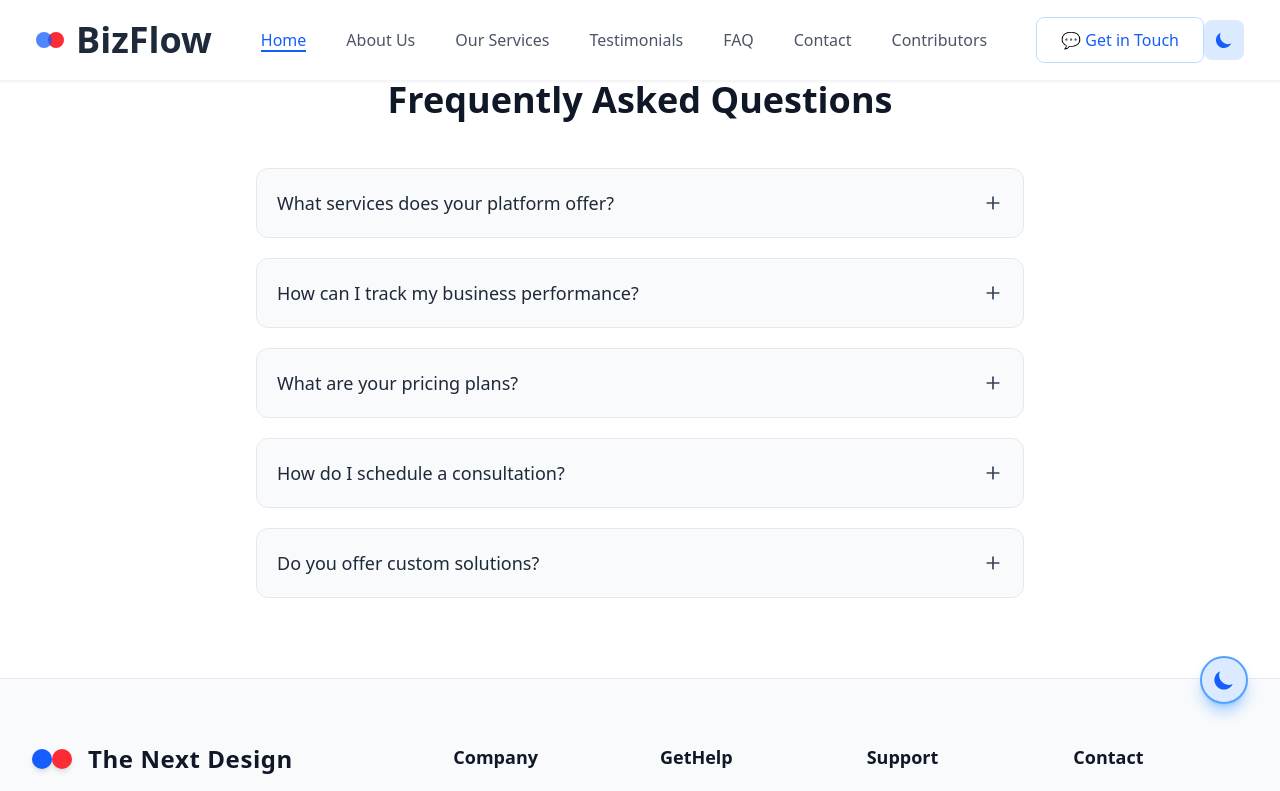
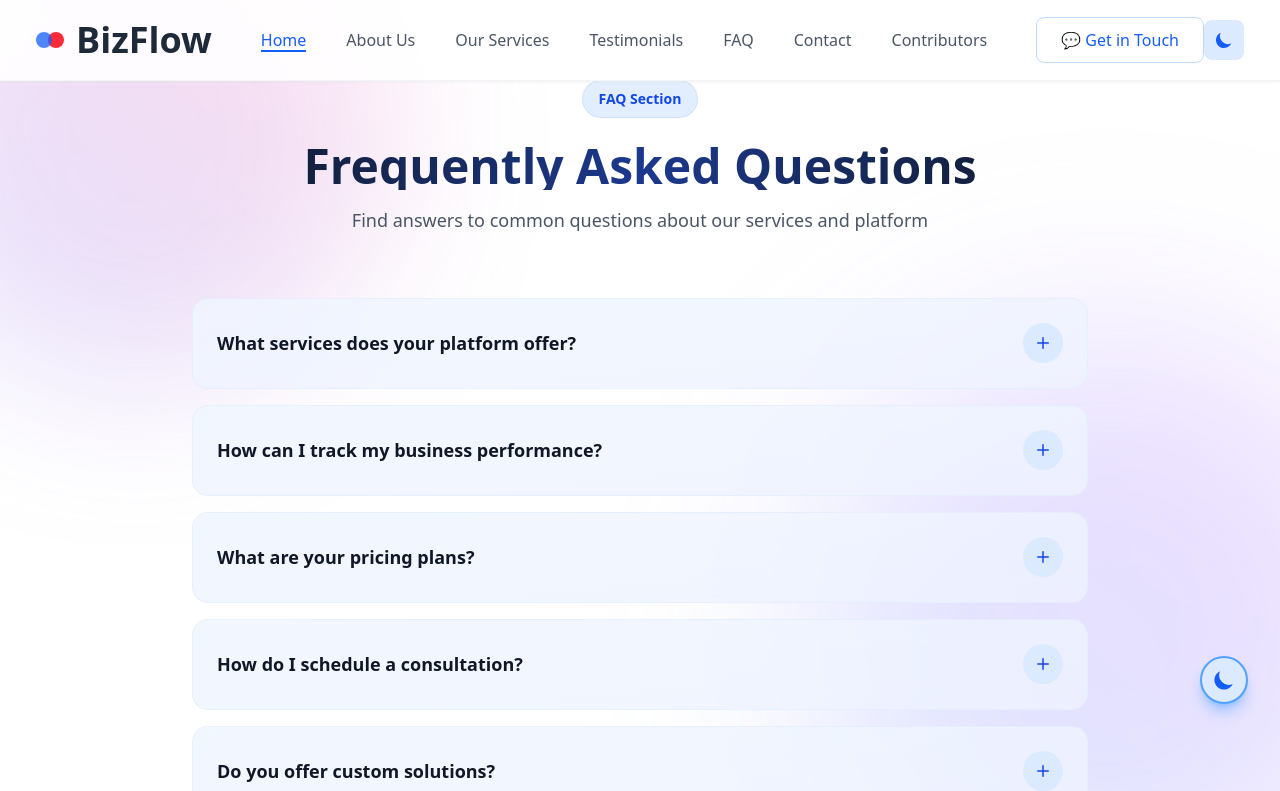
Before and after one commit to kanishka-commits/BizFlow, a React (Vite) app: page /faqs in a window 1280 px wide. Shown: the top 791 px of the page. Built offline with nearby package versions, Linux system fonts and the light colour scheme.

Commit message:
FAQ section

```diff
--- a/src/components/FAQ.jsx
+++ b/src/components/FAQ.jsx
@@ -1,8 +1,21 @@
-import { useState } from "react";
-import { FiPlus, FiMinus } from "react-icons/fi";
-import { motion, AnimatePresence } from "framer-motion";
-import { fadeIn, textVariant } from "../utils/motion";
+// Mock AnimatePresence component
+const AnimatePresence = ({ children, initial }) => children;import { useState } from "react";
+import { Plus, Minus } from "lucide-react";
+
 import { useTheme } from "../context/ThemeContext";
+
+// Mock motion and theme utilities to preserve original structure
+const motion = {
+  div: ({ children, variants, className, onClick, ...props }) => (
+    <div className={className} onClick={onClick} {...props}>{children}</div>
+  ),
+  h2: ({ children, variants, className }) => (
+    <h2 className={className}>{children}</h2>
+  )
+};
+
+const fadeIn = (direction, delay) => ({});
+const textVariant = (delay) => ({});
 
 const faqs = [
   {
@@ -41,82 +54,149 @@ export default function FAQ() {
   };
 
   return (
+    <div className="min-h-screen bg-transparent">
       <section
         id="faq"
-      className={`py-20 transition-colors duration-300 ${
+        className="py-20 bg-transparent transition-colors duration-300"
+      >
+        <div className="container mx-auto px-4 sm:px-6 lg:px-8">
+          <motion.div variants={fadeIn("up", 0.3)} className="max-w-4xl mx-auto">
+            {/* Header Section */}
+            <div className="text-center mb-16">
+              <div
+                className={`inline-block px-4 py-2 rounded-full text-sm font-semibold mb-6 transition-all duration-500 backdrop-blur-md ${
                   isDarkMode
-          ? "bg-gradient-to-br from-gray-950 via-blue-950 to-gray-900 text-white"
-          : "bg-white text-gray-900"
+                    ? "bg-blue-500/20 text-blue-300 border border-blue-400/30"
+                    : "bg-blue-100/80 text-blue-700 border border-blue-200/60"
                 }`}
               >
-      <div className="container mx-auto px-4 sm:px-6 lg:px-8">
-        <motion.div variants={fadeIn("up", 0.3)} className="max-w-3xl mx-auto">
+                FAQ Section
+              </div>
+
               <motion.h2
                 variants={textVariant(0.2)}
-            className={`text-3xl md:text-4xl font-bold text-center mb-12 ${
-              isDarkMode ? "text-white" : "text-gray-900"
-            }`}
+                className={`text-4xl md:text-5xl font-bold mb-4 transition-all duration-500 ${
+                  isDarkMode
+                    ? "text-white"
+                    : "text-gray-900"
+                } bg-gradient-to-r ${
+                  isDarkMode
+                    ? "from-white via-blue-100 to-white"
+                    : "from-gray-900 via-blue-900 to-gray-900"
+                } bg-clip-text text-transparent`}
               >
                 Frequently Asked Questions
               </motion.h2>
 
-          <div className="space-y-5">
+              <p className={`text-lg max-w-2xl mx-auto transition-colors duration-500 ${
+                isDarkMode ? "text-gray-300" : "text-gray-600"
+              }`}>
+                Find answers to common questions about our services and platform
+              </p>
+            </div>
+
+            {/* FAQ Items */}
+            <div className="space-y-4">
               {faqs.map((faq, index) => (
                 <motion.div
                   key={index}
                   variants={fadeIn("up", 0.1 * (index + 1))}
-                className={`rounded-xl border cursor-pointer transition-all duration-300 backdrop-blur-md ${
-                  isDarkMode
-                    ? "bg-white/5 border-white/10 hover:bg-blue-900/40 hover:shadow-lg hover:shadow-blue-500/30"
-                    : "bg-gray-50 border-gray-200 hover:bg-gray-100"
-                }`}
+                  className={`group rounded-2xl border cursor-pointer transition-all duration-500 ease-out backdrop-blur-md transform-gpu hover:scale-[1.01]
+                    ${openIndex === index
+                      ? (isDarkMode
+                          ? "bg-gradient-to-br from-gray-800 to-gray-900 text-white border border-gray-700 shadow-2xl shadow-gray-900/50 scale-[1.02]"
+                          : "bg-gradient-to-br from-blue-50 to-indigo-50 text-gray-900 border border-blue-100 shadow-2xl shadow-indigo-500/15 scale-[1.02]")
+                      : (isDarkMode
+                          ? "bg-gradient-to-br from-gray-800/80 to-gray-900/80 text-white border border-gray-700/50 hover:from-gray-800 hover:to-gray-900 hover:border-gray-700 hover:shadow-xl hover:shadow-gray-900/40"
+                          : "bg-gradient-to-br from-blue-50/80 to-indigo-50/80 text-gray-900 border border-blue-100/50 hover:from-blue-50 hover:to-indigo-50 hover:border-blue-100 hover:shadow-xl hover:shadow-indigo-500/10")
+                    }
+                  `}
                   onClick={() => toggleFAQ(index)}
                 >
-                <div className="flex justify-between items-center p-5">
+                  <div className="flex justify-between items-center p-6">
                     <h3
-                    className={`text-lg font-medium ${
-                      isDarkMode ? "text-gray-100" : "text-gray-800"
+                      className={`text-lg font-semibold pr-4 transition-all duration-300 ${
+                        isDarkMode
+                          ? "text-white group-hover:text-gray-200"
+                          : "text-gray-900 group-hover:text-gray-700"
                       }`}
                     >
                       {faq.question}
                     </h3>
-                  <span
-                    className={`ml-4 ${
-                      isDarkMode ? "text-blue-400" : "text-gray-700"
+
+                    <div
+                      className={`flex-shrink-0 w-10 h-10 rounded-full flex items-center justify-center transition-all duration-300 transform ${
+                        openIndex === index
+                          ? "rotate-180 scale-110"
+                          : "group-hover:scale-110 group-hover:rotate-12 group-hover:-translate-y-0.5"
+                      } ${
+                        isDarkMode
+                          ? (openIndex === index
+                              ? "bg-gray-600 text-white shadow-lg shadow-gray-900/30"
+                              : "bg-gray-700 text-gray-300 group-hover:bg-gray-600 group-hover:text-white group-hover:shadow-md group-hover:shadow-gray-900/20")
+                          : (openIndex === index
+                              ? "bg-indigo-100 text-indigo-700 shadow-lg shadow-indigo-500/20"
+                              : "bg-blue-100 text-blue-700 group-hover:bg-indigo-100 group-hover:text-indigo-700 group-hover:shadow-md group-hover:shadow-indigo-500/10")
                       }`}
                     >
                       {openIndex === index ? (
-                      <FiMinus size={20} />
+                        <Minus size={18} className="transition-all duration-300" />
                       ) : (
-                      <FiPlus size={20} />
+                        <Plus size={18} className="transition-all duration-300" />
                       )}
-                  </span>
+                    </div>
                   </div>
 
-                <AnimatePresence initial={false}>
-                  {openIndex === index && (
-                    <motion.div
-                      key="content"
-                      initial={{ opacity: 0, height: 0 }}
-                      animate={{ opacity: 1, height: "auto" }}
-                      exit={{ opacity: 0, height: 0 }}
-                      transition={{ duration: 0.3, ease: "easeInOut" }}
+                  {/* Smooth animated content */}
+                  <div
+                    className={`overflow-hidden border-t transition-all duration-500 ease-in-out ${
+                      isDarkMode ? "border-gray-700" : "border-blue-100"
+                    }`}
+                    style={{
+                      maxHeight: openIndex === index ? "500px" : "0px",
+                      opacity: openIndex === index ? 1 : 0,
+                      transform: `translateY(${openIndex === index ? "0" : "-10px"})`,
+                      transition: "all 0.5s cubic-bezier(0.4, 0, 0.2, 1)"
+                    }}
                   >
+                    <div className="px-6 pb-6">
                       <p
-                        className={`px-5 pb-5 ${
+                        className={`pt-4 text-base leading-relaxed transition-all duration-300 ${
                           isDarkMode ? "text-gray-300" : "text-gray-700"
                         }`}
+                        style={{
+                          transform: `translateY(${openIndex === index ? "0" : "-5px"})`,
+                          transition: "transform 0.4s ease-out 0.1s"
+                        }}
                       >
                         {faq.answer}
                       </p>
-                    </motion.div>
-                  )}
-                </AnimatePresence>
+                    </div>
+                  </div>
                 </motion.div>
               ))}
+            </div>
+
+            {/* Bottom CTA Section */}
+            <div className="text-center mt-16">
+              <p className={`mb-6 text-lg transition-colors duration-500 ${
+                isDarkMode ? "text-gray-300" : "text-gray-600"
+              }`}>
+                Still have questions?
+              </p>
+              <button
+                className={`px-8 py-4 rounded-xl font-semibold transition-all duration-300 transform hover:scale-105 hover:-translate-y-1 backdrop-blur-md ${
+                  isDarkMode
+                    ? "bg-gradient-to-r from-blue-600 to-blue-500 text-white hover:from-blue-500 hover:to-blue-400 shadow-lg shadow-blue-500/30 hover:shadow-xl hover:shadow-blue-500/50 border border-blue-400/30"
+                    : "bg-gradient-to-r from-blue-600 to-blue-500 text-white hover:from-blue-700 hover:to-blue-600 shadow-lg shadow-blue-500/30 hover:shadow-xl hover:shadow-blue-500/40 border border-blue-300/30"
+                }`}
+              >
+                Contact Support
+              </button>
             </div>
           </motion.div>
         </div>
       </section>
+    </div>
   );
 }
```
Lines whose indentation alone changed are shown as unchanged.
